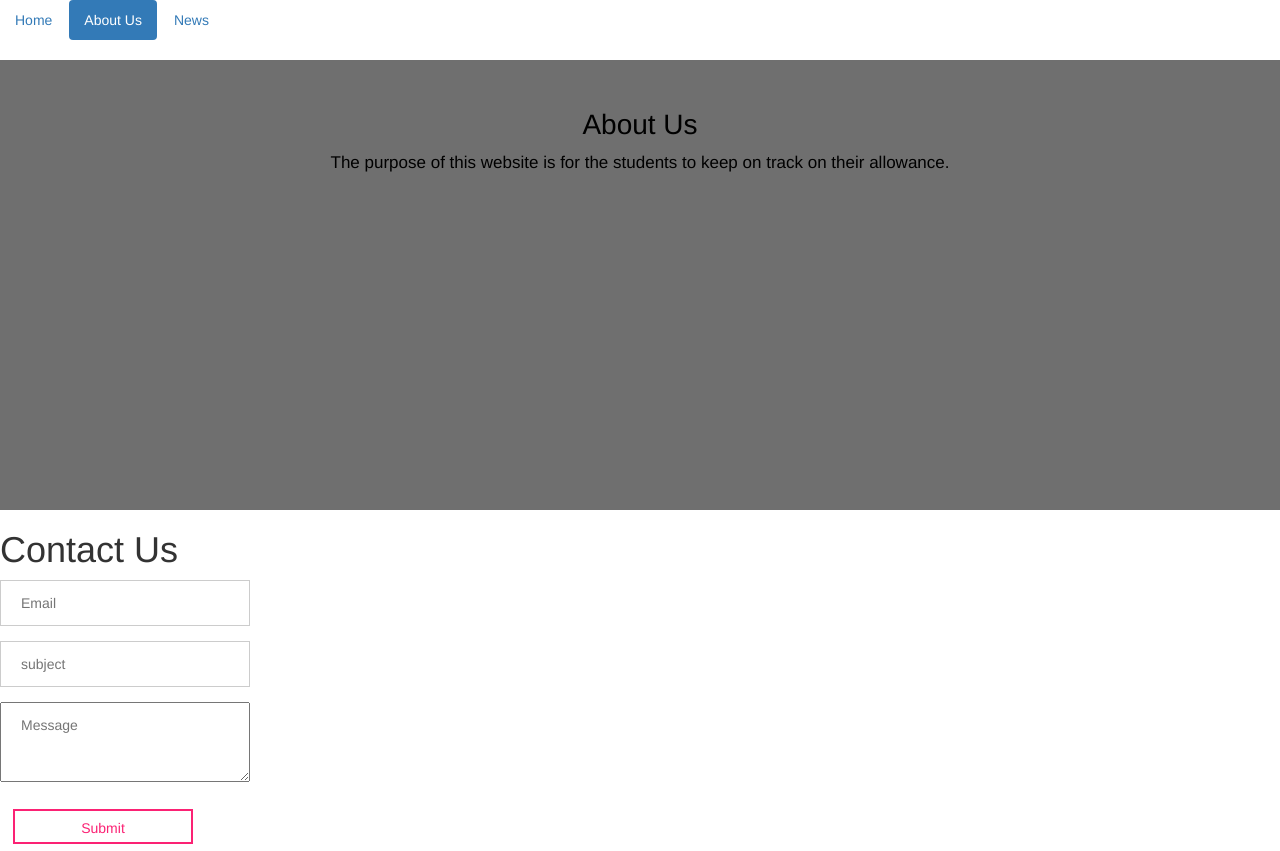
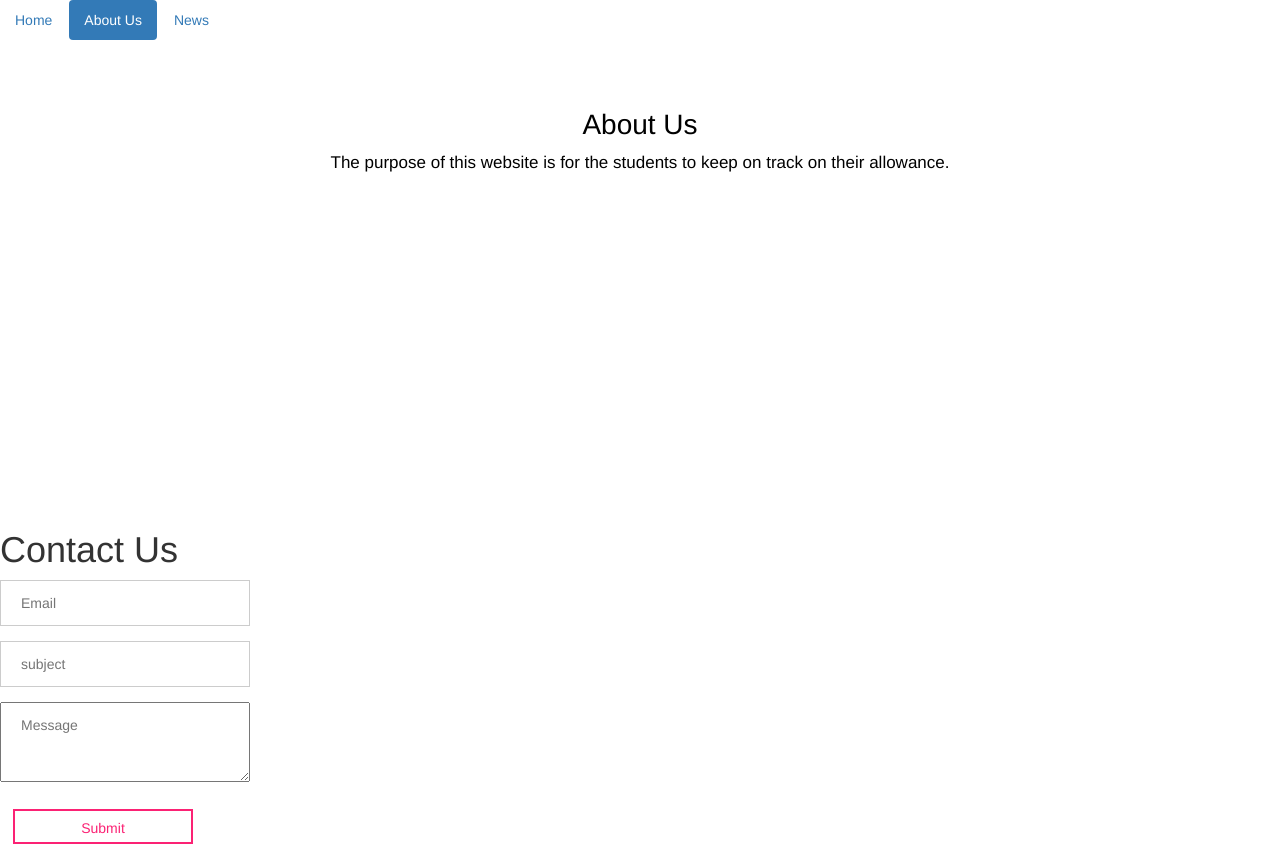
Before and after one commit to 19ftt1124/group01_as2, a plain HTML site: page aboutus.html in a window 1280 px wide. Drawn offline with nearby package versions, Linux system fonts and the light colour scheme.

Commit message:
Update aboutus.html

```diff
--- a/aboutus.html
+++ b/aboutus.html
@@ -21,17 +21,6 @@
 
 		}
 
-		#showcase .bg-image{
-			position: absolute;
-			background: #333 url(poli3.jpg);
-			background-position: center;
-			background-repeat: no-repeat;
-			background-size: cover;
-			width: 100%;
-			height: 450px;
-			z-index: -1;
-			opacity: 0.7;
-		}
 
 		#showcase h1{
 			padding-top: 50px;
@@ -97,7 +86,6 @@
     <!-- content 1/ -->
 
     <header id="showcase" class="grid">
-	<div class="bg-image"></div>
 	<div class="content-wrap">
 		<h1>About Us</h1>
 		<p>The purpose of this website is for the students to keep on track on their allowance.
```
